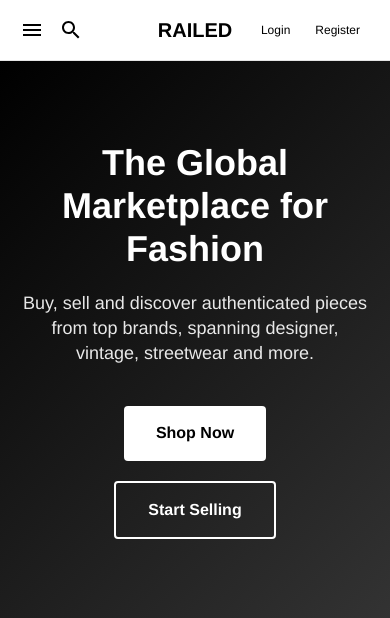
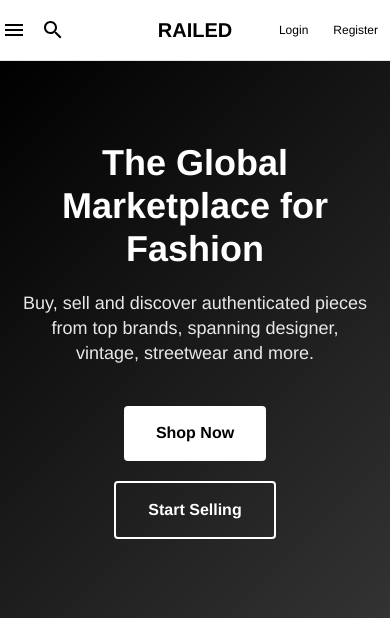
Before and after one commit to jace510/Group-One, a PHP site: page /home.php in a window 390 px wide. Shown: the top 618 px of the page. Run offline with PHP 8.4, Linux system fonts and the light colour scheme.

Commit message:
better styling

```diff
--- a/frontend/index.css
+++ b/frontend/index.css
@@ -555,7 +555,7 @@ body {
 @media (max-width: 768px) {
   .header-content {
     justify-content: space-between;
-    padding: 15px 20px;
+    padding: 15px 2px;
     height: 60px;
   }
 
```
